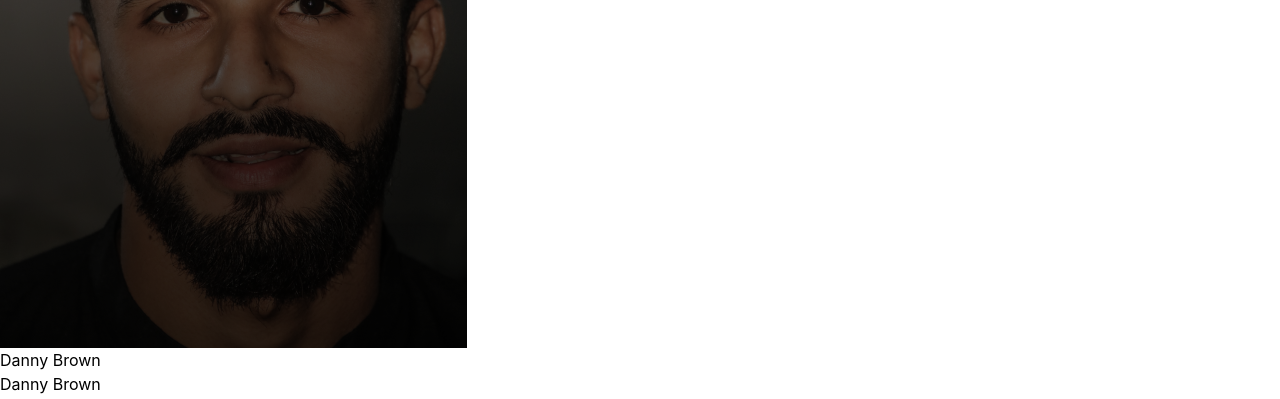
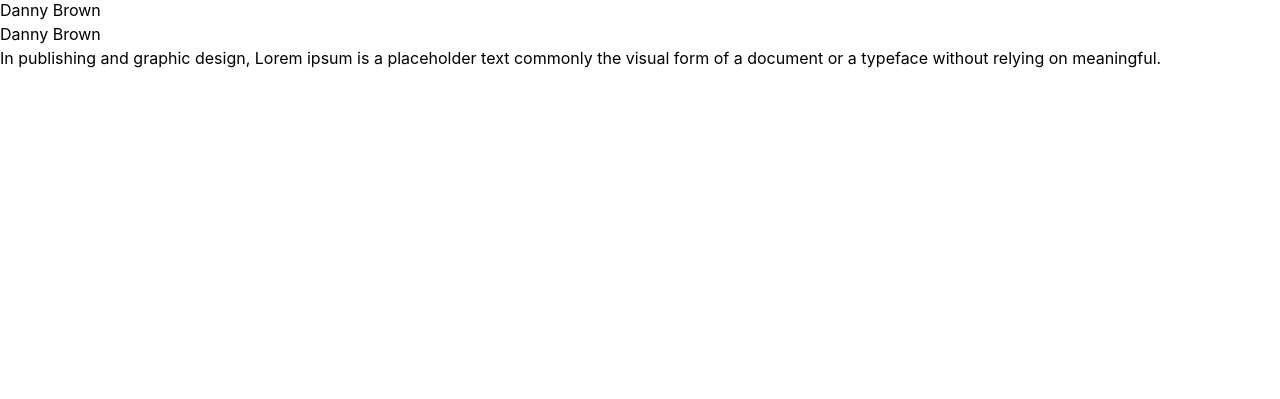
Before and after one commit to KonfamPay/ECC-1, a Next.js app: page / in a window 1280 px wide. Shown: the part 1905-2304 px from the top of the page. After the commit the page ends 2015 px from the top, so only its background shows below. Built offline with nearby package versions, Linux system fonts and the light colour scheme.

Commit message:
Updated testimonials section

```diff
--- a/Components/Testimonials/index.tsx
+++ b/Components/Testimonials/index.tsx
@@ -14,7 +14,7 @@
           <p className="absolute text-2xl font-bold bottom-[230px] text-white left-8 right-4">Danny Brown</p>
           <p className="absolute text-1xl font-extralight bottom-[200px] text-white left-8 right-4">Danny Brown</p>
           <p className="absolute text-2xl font-light bottom-12 text-white left-8 right-4">In publishing and graphic design, Lorem ipsum is a placeholder text commonly the visual form of a document or a typeface without relying on meaningful.</p>
-          <img src="" alt="" />
+          <img src="./Images/shield.svg" alt="" />
         </div>
       </div>
     </div>
```
Also changed, not shown: public/Images/Frame 107.png (renamed from public/Images/man.png), public/Images/shield.svg.
